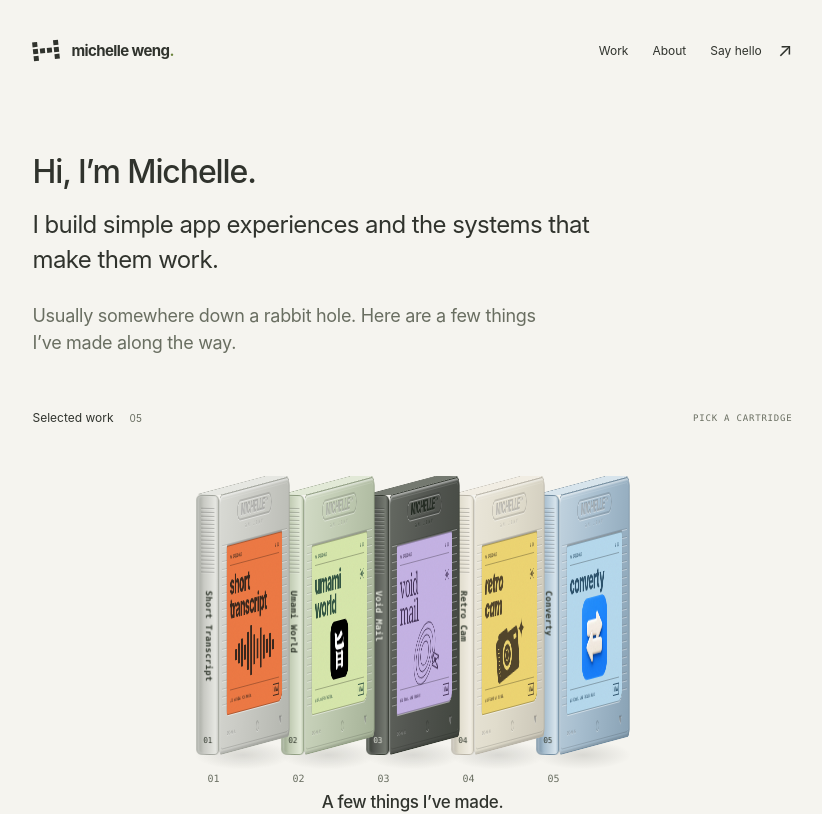
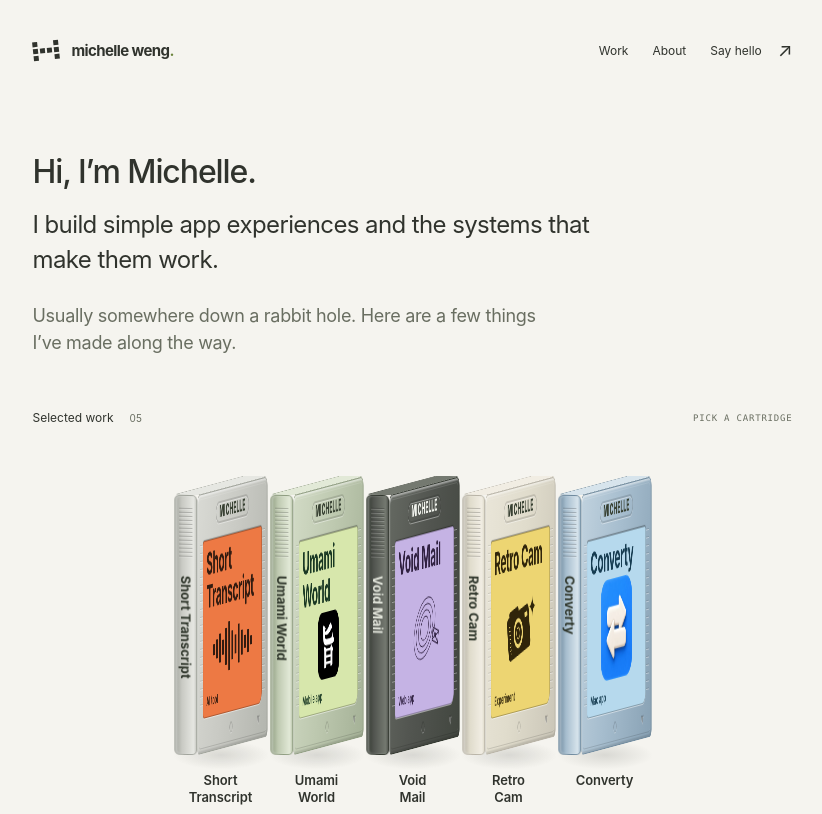
Before and after one commit to rirachii/michelleweng, a React (Vite) app: page / in a window 1280 px wide. Shown: the top 814 px of the page, without its empty margins (220-1042 px from the left). Built offline with nearby package versions, Linux system fonts and the light colour scheme.

Commit message:
Improve cartridge label readability across screen sizes

```diff
--- a/src/CartridgeShelf.tsx
+++ b/src/CartridgeShelf.tsx
@@ -129,14 +129,18 @@ export function CartridgeShelf({ editions, renderCartridge, onOpen }: Props) {
                 <span className="shelf-spine">
                   <span className="spine-grip" />
                   <span className="spine-name">{project.name}</span>
-                  <span className="spine-number">{editions[index].number}</span>
                 </span>
                 <span className="shelf-edge shelf-edge--top" />
                 <span className="shelf-edge shelf-edge--bottom" />
                 {renderCartridge(index)}
               </span>
-              <span className="shelf-number" aria-hidden="true">
-                {editions[index].number}
+              <span className="shelf-name" aria-hidden="true">
+                {project.name.split(" ").map((word, wordIndex, words) => (
+                  <span key={wordIndex}>
+                    {word}
+                    {wordIndex < words.length - 1 ? " " : ""}
+                  </span>
+                ))}
               </span>
               <button
                 ref={(element) => {
--- a/src/collection.css
+++ b/src/collection.css
@@ -57,13 +57,13 @@
 }
 .cartridge-library {
   --cart-width: 228px;
-  --step: 85px;
+  --step: 96px;
   --slot: 70px;
   --depth: 24px;
   --spread: calc((var(--cart-width) - var(--slot)) / 2 + 12px);
 }
 .shelf-viewport {
-  height: 358px;
+  height: 398px;
   position: relative;
   overflow: clip;
   perspective: 1400px;
@@ -92,7 +92,7 @@
   position: absolute;
   inset: 0;
   width: 100%;
-  height: 100%;
+  height: calc(100% + 50px);
   border: 0;
   padding: 0;
   background: transparent;
@@ -170,7 +170,7 @@
   display: none;
 }
 .shelf-position[data-active="true"] .shelf-object {
-  transform: translateY(-21px) rotateX(-3deg) rotateY(-9deg);
+  transform: translateY(-21px) rotateX(0deg) rotateY(0deg);
 }
 .shelf-back,
 .shelf-spine,
@@ -208,7 +208,7 @@
 }
 .spine-grip {
   display: block;
-  height: 26%;
+  height: 20%;
   width: 64%;
   margin-top: 12px;
   background: repeating-linear-gradient(
@@ -220,21 +220,17 @@
 }
 .spine-name {
   writing-mode: vertical-rl;
-  font: 9px/1 var(--mono);
+  font:
+    700 13px/1.1 -apple-system,
+    BlinkMacSystemFont,
+    "Segoe UI",
+    sans-serif;
   margin-top: 16px;
-  font-weight: 600;
-  letter-spacing: 0.3px;
+  letter-spacing: 0;
   color: #30372c;
 }
-.cartridge--purple .spine-name,
-.cartridge--purple .spine-number {
+.cartridge--purple .spine-name {
   color: #e3e6dc;
-}
-.spine-number {
-  position: absolute;
-  bottom: 9px;
-  font: 8px var(--mono);
-  color: #30372c;
 }
 .shelf-edge {
   width: 100%;
@@ -253,36 +249,44 @@
   background: var(--shell-dark);
   box-shadow: 0 0 28px 8px #30332d20;
 }
-.shelf-number {
+.shelf-name {
   position: absolute;
-  top: calc(100% + 15px);
-  left: 0;
-  right: 0;
-  font: 10px var(--mono);
-  color: var(--muted);
+  top: calc(100% + 14px);
+  left: 50%;
+  width: var(--step);
+  transform: translateX(-50%);
+  text-align: center;
+  font-size: 13px;
+  line-height: 1.3;
+  font-weight: 600;
+  letter-spacing: -0.1px;
+  color: var(--ink);
 }
-.shelf-position[data-active="true"] .shelf-number {
+.shelf-position[data-active="true"] .shelf-name {
   opacity: 0;
+}
+.shelf-name > span {
+  display: block;
 }
 .shelf-preview {
   text-align: center;
 }
 .shelf-caption {
-  min-height: 65px;
+  min-height: 90px;
   max-width: 360px;
   margin: 0 auto;
 }
 .shelf-caption h3 {
-  font-size: 17px;
-  line-height: 1.5;
-  font-weight: 550;
+  font-size: 21px;
+  line-height: 1.4;
+  font-weight: 600;
   letter-spacing: -0.35px;
 }
 .shelf-caption p {
   margin-top: 4px;
-  font-size: 13px;
+  font-size: 15px;
   line-height: 1.6;
-  color: var(--muted);
+  color: #4f5748;
 }
 .shelf-action {
   height: 48px;
@@ -291,7 +295,8 @@
   border: 0;
   background: none;
   padding: 0 12px;
-  color: #496036;
+  color: #354b25;
+  font-size: 14px;
 }
 .shelf-navigation {
   display: flex;
@@ -318,7 +323,7 @@
   color: var(--muted);
 }
 #shelf-help {
-  font-size: 11px;
+  font-size: 12px;
   line-height: 1.5;
   color: var(--muted);
   margin-top: 16px;
@@ -383,6 +388,69 @@
   line-height: 1.5;
   margin-top: 5px;
 }
+/* Readable print: one clear name, one category, no miniature label copy. */
+.cartridge {
+  container-type: inline-size;
+}
+.cartridge--orange {
+  --label-ink: #321b10;
+}
+.cartridge--green {
+  --label-ink: #193823;
+}
+.cartridge--purple {
+  --label-ink: #302141;
+}
+.cartridge--yellow {
+  --label-ink: #30250a;
+}
+.cartridge--blue {
+  --label-ink: #163c51;
+}
+.cartridge .cartridge-top {
+  height: 17%;
+  color: #384133;
+  font-style: normal;
+  text-shadow: none;
+}
+.cartridge--purple .cartridge-top {
+  color: #f1f3ed;
+}
+.cartridge .cartridge-top > span {
+  font-size: 14px;
+  font-size: clamp(12px, 7cqw, 16px);
+  letter-spacing: 0.5px;
+}
+.cartridge .cartridge-label {
+  inset: 18% 8% 13%;
+  padding: 6px 10px;
+}
+.cartridge .cartridge-label::after {
+  display: none;
+}
+.cartridge .label-title {
+  font-family:
+    -apple-system, BlinkMacSystemFont, "Segoe UI", Helvetica, Arial, sans-serif;
+  font-size: 28px;
+  font-size: clamp(23px, 14cqw, 32px);
+  font-weight: 750;
+  font-style: normal;
+  line-height: 1.06;
+  letter-spacing: -0.6px;
+  padding-top: 0;
+}
+.label-category {
+  font-size: 12px;
+  line-height: 1.4;
+  font-weight: 600;
+  padding-top: 5px;
+}
+.cartridge .label-art {
+  margin: 4px 0;
+}
+.cartridge .label-art--app-icon {
+  transform: none;
+}
 .label-art--app-icon {
   transform: none;
   margin: 5px 0;
@@ -427,7 +495,7 @@
   .shelf-object {
     transition: transform 650ms var(--motion-ease);
   }
-  .shelf-number {
+  .shelf-name {
     transition: opacity 180ms ease;
   }
   @media (hover: hover) and (pointer: fine) {
@@ -435,7 +503,7 @@
       transform: translateY(-7px) rotateX(-5deg) rotateY(66deg);
     }
     .shelf-position[data-active="true"]:hover .shelf-object {
-      transform: translateY(-25px) rotateX(-3deg) rotateY(-5deg);
+      transform: translateY(-25px) rotateX(0deg) rotateY(0deg);
     }
   }
 }
@@ -449,7 +517,7 @@
     --slot: 62px;
   }
   .shelf-viewport {
-    height: 333px;
+    height: 373px;
   }
 }
 @media (max-width: 560px) {
@@ -491,37 +559,34 @@
   }
   .cartridge-library {
     --cart-width: 184px;
-    --step: 57px;
+    --step: 62px;
     --slot: 48px;
     --depth: 21px;
   }
   .shelf-viewport {
-    height: 303px;
-    margin-left: -12px;
-    margin-right: -12px;
+    height: 343px;
+    margin-left: -20px;
+    margin-right: -20px;
   }
   .shelf-position {
     top: 48px;
   }
+  .shelf-name {
+    font-size: 12px;
+  }
   .shelf-caption {
-    max-width: 280px;
-    min-height: 70px;
+    max-width: 300px;
+    min-height: 90px;
   }
   .shelf-caption h3 {
-    font-size: 16px;
+    font-size: 20px;
   }
   .shelf-caption p {
-    font-size: 13px;
-  }
-  .shelf-object .label-title {
-    font-size: 25px;
-  }
-  .shelf-object .cartridge-label {
-    padding: 7px 8px 5px;
+    font-size: 15px;
   }
   .spine-name {
-    font-size: 8px;
-    margin-top: 11px;
+    font-size: 12px;
+    margin-top: 8px;
   }
   .label-art--app-icon {
     margin: 3px 0;
@@ -554,18 +619,12 @@
 @media (max-width: 360px) {
   .cartridge-library {
     --cart-width: 166px;
-    --step: 49px;
+    --step: 62px;
     --slot: 44px;
     --depth: 19px;
   }
   .shelf-viewport {
-    height: 284px;
-  }
-  .shelf-object .label-title {
-    font-size: 22px;
-  }
-  .shelf-object .cartridge-top > span {
-    font-size: 13px;
+    height: 324px;
   }
   .intro-description {
     font-size: 20px;
@@ -574,7 +633,7 @@
 @media (prefers-reduced-motion: reduce) {
   .shelf-position,
   .shelf-object,
-  .shelf-number {
+  .shelf-name {
     transition: none;
   }
 }
--- a/src/portfolio.tsx
+++ b/src/portfolio.tsx
@@ -10,45 +10,35 @@ const EDITIONS = [
     id: "short-transcript",
     type: "AI tool",
     color: "orange",
-    title: ["short", "transcript"],
     motif: "wave",
-    caption: "LESS WATCHING. MORE MAKING.",
     number: "01",
   },
   {
     id: "umami-world",
     type: "Mobile app",
     color: "green",
-    title: ["umami", "world"],
     motif: "bowl",
-    caption: "A WORLD WORTH TASTING.",
     number: "02",
   },
   {
     id: "void-mail",
     type: "Web app",
     color: "purple",
-    title: ["void", "mail"],
     motif: "portal",
-    caption: "HERE TODAY. GONE TOMORROW.",
     number: "03",
   },
   {
     id: "retro-cam",
     type: "Experiment",
     color: "yellow",
-    title: ["retro", "cam"],
     motif: "camera",
-    caption: "A DIFFERENT WAY TO SEE.",
     number: "04",
   },
   {
     id: "converty",
     type: "Mac app",
     color: "blue",
-    title: ["converty", ""],
     motif: "files",
-    caption: "NEW FORMAT. SAME FAMILIAR PLACE.",
     number: "05",
   },
 ] as const;
@@ -75,21 +65,11 @@ function Cartridge({ index }: { index: number }) {
       aria-hidden="true"
     >
       <span className="cartridge-top">
-        <span>MICHELLE™</span>
-        <b>GAME LIBRARY</b>
+        <span>MICHELLE</span>
       </span>
       <span className="cartridge-ridges" />
       <span className="cartridge-label">
-        <span className="label-top">
-          <span>MW ORIGINALS</span>
-          <span>№ {edition.number}</span>
-        </span>
-        <span className="label-title">
-          {edition.title[0]}
-          <br />
-          {edition.title[1]}
-          <span className="label-star">✳</span>
-        </span>
+        <span className="label-title">{PROJECTS[index].name}</span>
         <span
           className={`label-art label-art--${icon ? "app-icon" : edition.motif}`}
         >
@@ -149,13 +129,10 @@ function Cartridge({ index }: { index: number }) {
             </span>
           )}
         </span>
-        <span className="label-bottom">
-          <span>{edition.caption}</span>
-          <b>MW</b>
-        </span>
+        <span className="label-category">{edition.type}</span>
       </span>
       <span className="cartridge-bottom">
-        <span>DMG-MW-{edition.number}</span>
+        <span />
         <i />
         <span>▼</span>
       </span>
```
Also changed, not shown: 3 other files (tests, documents, lock files or other folders).
